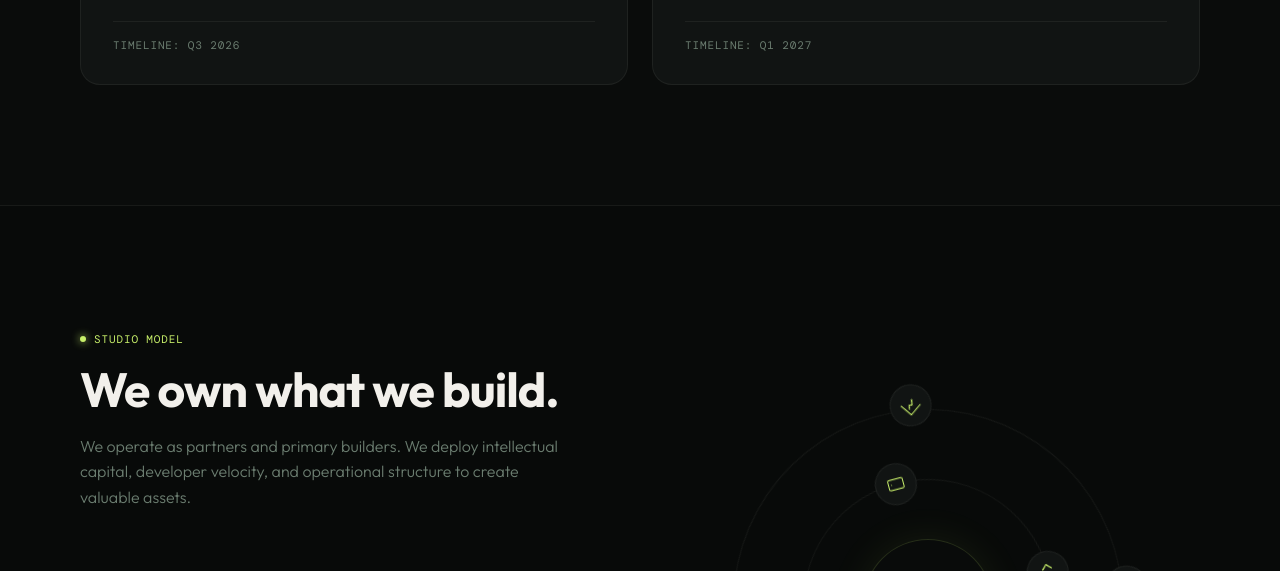
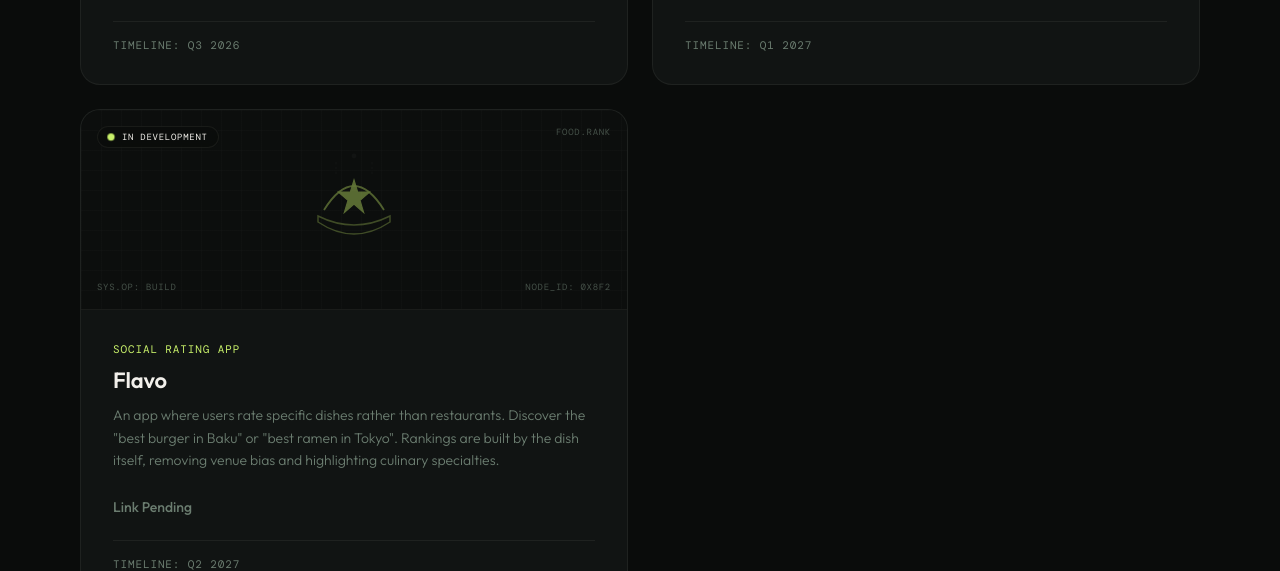
Before and after one commit to oaghalarov/digiven.studio, a plain HTML site: page index.html in a window 1280 px wide. Shown: the part 2966-3537 px from the top of the page. Drawn offline with nearby package versions, Linux system fonts and the light colour scheme; a web font is replaced by a local one.

Commit message:
Update index.html

```diff
--- a/index.html
+++ b/index.html
@@ -1373,6 +1373,45 @@
             <div class="pc-footer font-mono">TIMELINE: Q1 2027</div>
           </div>
         </div>
+
+        <!-- Product Card 5 -->
+        <div class="product-card reveal delay-4">
+          <div class="pc-blueprint">
+            <div class="blueprint-grid"></div>
+            <div class="blueprint-status">
+              <span class="status-dot pulsing"></span>
+              <span class="status-text font-mono">IN DEVELOPMENT</span>
+            </div>
+            <!-- Corner tech overlays -->
+            <div style="position: absolute; bottom: 16px; left: 16px; font-size: 9px; color: var(--muted); opacity: 0.6;" class="font-mono">SYS.OP: BUILD</div>
+            <div style="position: absolute; bottom: 16px; right: 16px; font-size: 9px; color: var(--muted); opacity: 0.6;" class="font-mono">NODE_ID: 0x8F2</div>
+            <div style="position: absolute; top: 16px; right: 16px; font-size: 9px; color: var(--muted); opacity: 0.6;" class="font-mono">FOOD.RANK</div>
+            <!-- Flavo specific graphic -->
+            <svg class="blueprint-graphic" viewBox="0 0 100 100" fill="none" xmlns="http://www.w3.org/2000/svg">
+              <!-- Dish base -->
+              <path d="M 20 60 Q 50 80 80 60 L 80 55 Q 50 70 20 55 Z" stroke="var(--accent)" stroke-width="1.2" opacity="0.6"/>
+              <!-- Cover top -->
+              <path d="M 25 50 Q 50 10 75 50" stroke="var(--accent)" stroke-width="1.5" opacity="0.8" fill="none"/>
+              <!-- Star / Rating node inside -->
+              <polygon points="50,25 53,35 63,35 55,42 58,52 50,45 42,52 45,42 37,35 47,35" stroke="var(--accent)" stroke-width="1" fill="var(--accent)" opacity="0.9"/>
+              <!-- Data lines / steam -->
+              <line x1="35" y1="20" x2="35" y2="10" stroke="var(--border)" stroke-width="1" stroke-dasharray="2 2"/>
+              <line x1="65" y1="20" x2="65" y2="10" stroke="var(--border)" stroke-width="1" stroke-dasharray="2 2"/>
+              <circle cx="50" cy="5" r="2" fill="var(--border)"/>
+            </svg>
+          </div>
+          <div class="pc-content">
+            <span class="pc-meta font-mono">SOCIAL RATING APP</span>
+            <h3 class="pc-title">Flavo</h3>
+            <p class="pc-description">
+              An app where users rate specific dishes rather than restaurants. Discover the "best burger in Baku" or "best ramen in Tokyo". Rankings are built by the dish itself, removing venue bias and highlighting culinary specialties.
+            </p>
+            <div style="margin-bottom: 24px;">
+              <span style="color: var(--muted); font-size: 14px; font-weight: 500;">Link Pending</span>
+            </div>
+            <div class="pc-footer font-mono">TIMELINE: Q2 2027</div>
+          </div>
+        </div>
       </div>
     </div>
   </section>
```
